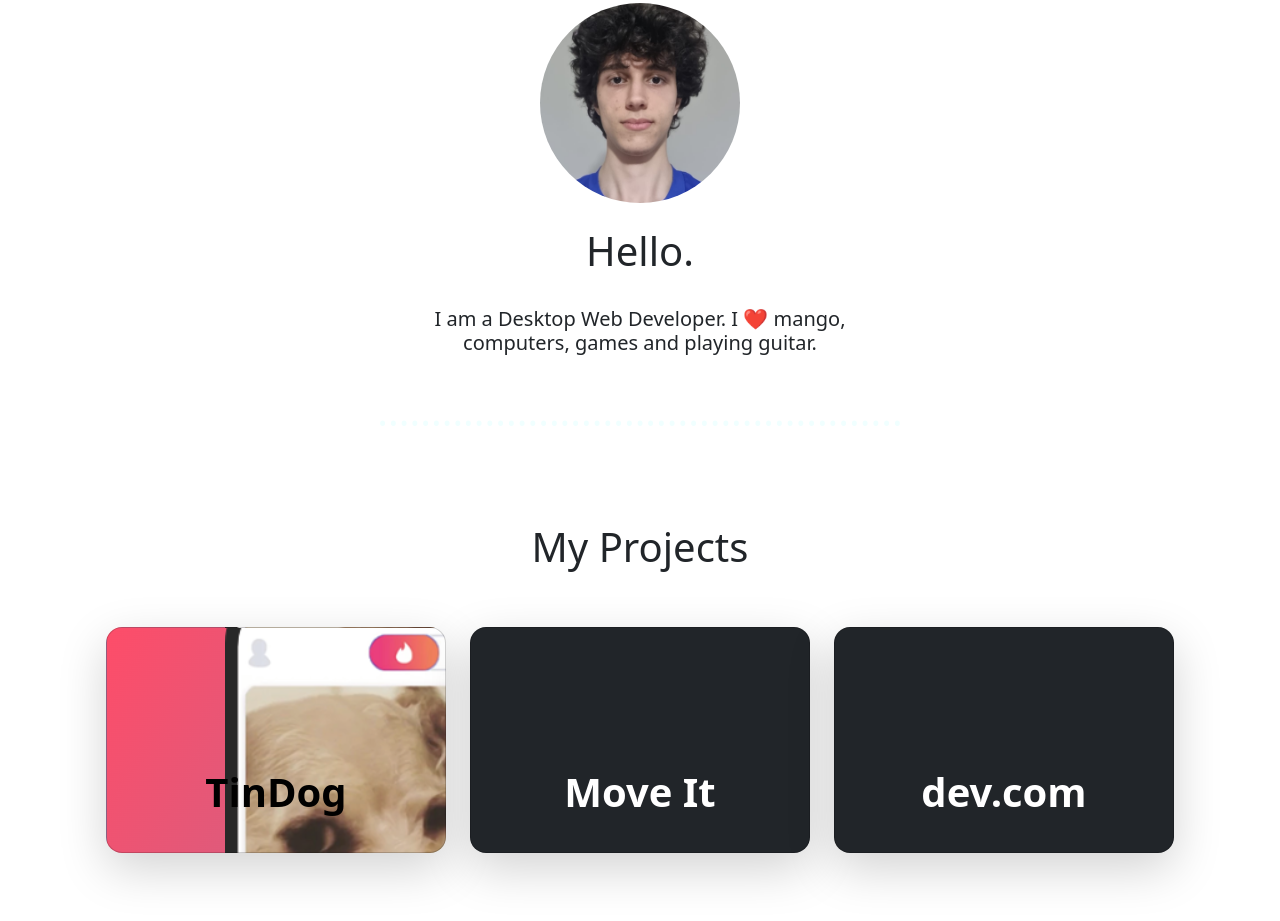
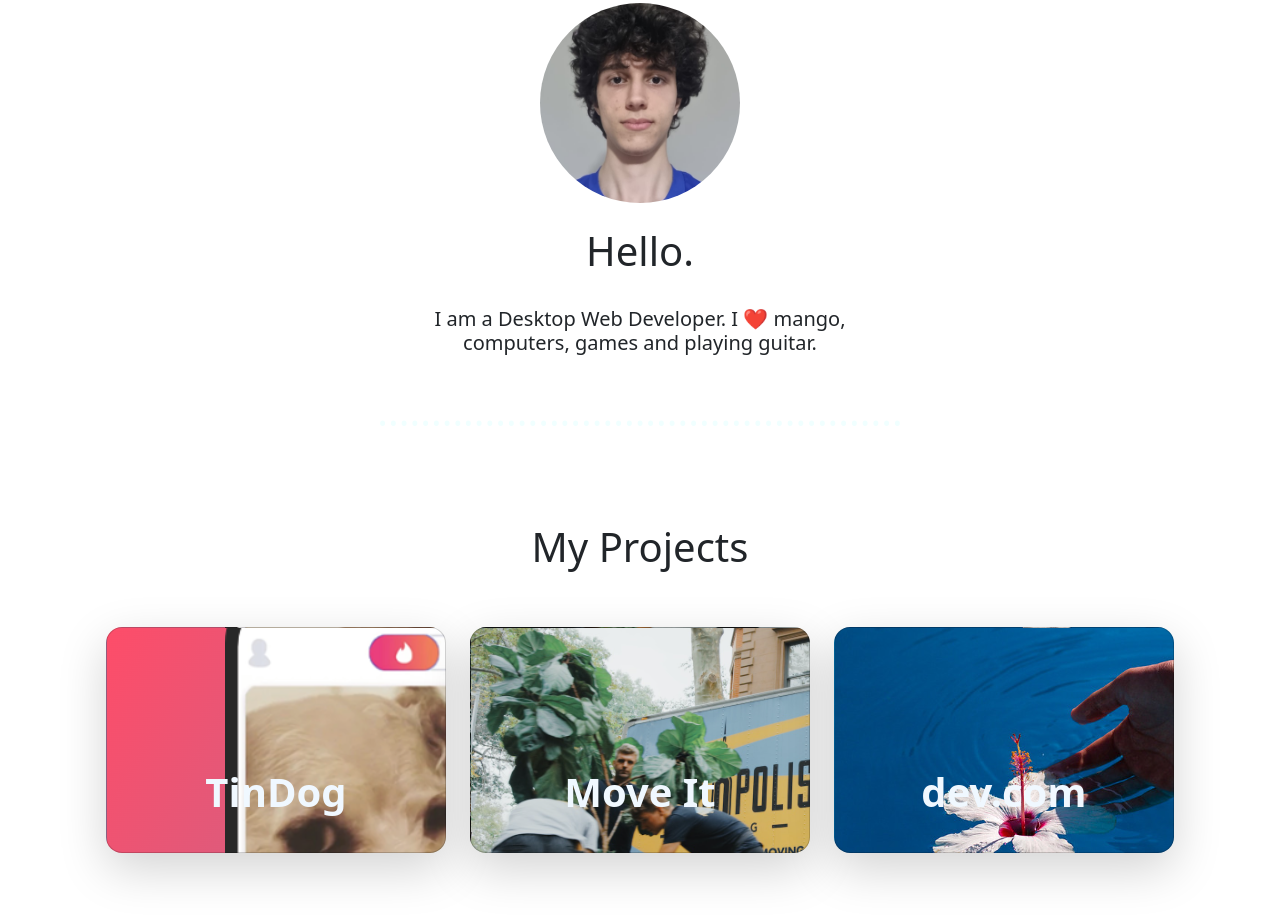
Before and after one commit to EduardoBozute/Personal-Site, a plain HTML site: page index.html in a window 1280 px wide. Shown: the part 915-1836 px from the top of the page. Drawn offline with nearby package versions, Linux system fonts and the light colour scheme.

Commit message:
Add files via upload

```diff
--- a/index.html
+++ b/index.html
@@ -43,17 +43,17 @@ integrity="sha384-YvpcrYf0tY3lHB60NNkmXc5s9fDVZLESaAA55NDzOxhy9GkcIdslK1eN7N6jIe
                   </div>
 
                   <div class="col">
-                    <div class="card card-cover h-100 overflow-hidden text-bg-dark rounded-4 shadow-lg" style="background-image: url('unsplash-photo-2.jpg');">
+                    <div class="card card-cover h-100 overflow-hidden text-bg-dark rounded-4 shadow-lg" style="background-image: url('./assets/images/Move\ It.png');">
                       <div class="d-flex flex-column h-100 p-5 pb-3 text-white text-shadow-1">
-                        <h3 class="pt-5 mt-5 mb-4 display-6 lh-1 fw-bold">Move It</h3>
+                        <a href="https://eduardobozute.github.io/CSS-Bootstrap-Components/"><h3 class="pt-5 mt-5 mb-4 display-6 lh-1 fw-bold">Move It</h3></a>
                       </div>
                     </div>
                   </div>
 
                   <div class="col">
-                    <div class="card card-cover h-100 overflow-hidden text-bg-dark rounded-4 shadow-lg" style="background-image: url('unsplash-photo-3.jpg');">
+                    <div class="card card-cover h-100 overflow-hidden text-bg-dark rounded-4 shadow-lg" style="background-image: url('./assets/images/dev.com.png');">
                       <div class="d-flex flex-column h-100 p-5 pb-3 text-shadow-1">
-                        <h3 class="pt-5 mt-5 mb-4 display-6 lh-1 fw-bold">dev.com</h3>
+                        <a href="https://eduardobozute.github.io/CSS-Web-Design-Agency/"><h3 class="pt-5 mt-5 mb-4 display-6 lh-1 fw-bold">dev.com</h3></a>
                       </div>
                     </div>
                   </div>
--- a/style.css
+++ b/style.css
@@ -12,11 +12,10 @@
 
 .Projects a {
     text-decoration: none;
-    color: black;
+    color: aliceblue;
 }
 
 .Projects a:hover {
     transform: scale(1.10);
-    color: aliceblue;
     transition: 0.5s ease;
 }
```
Also changed, not shown: assets/images/Move It.png (added), assets/images/dev.com.png (added), 1 other file.
